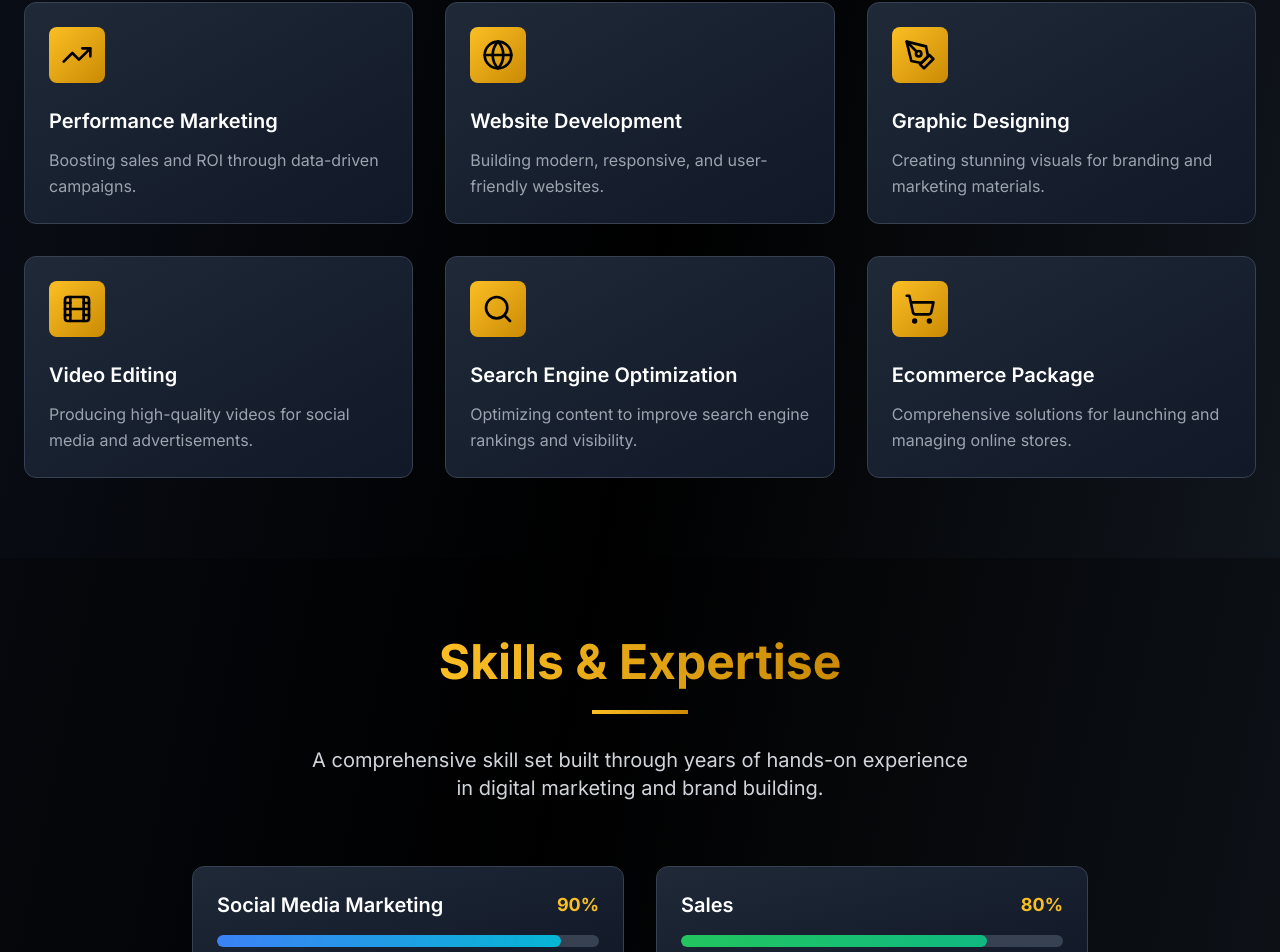
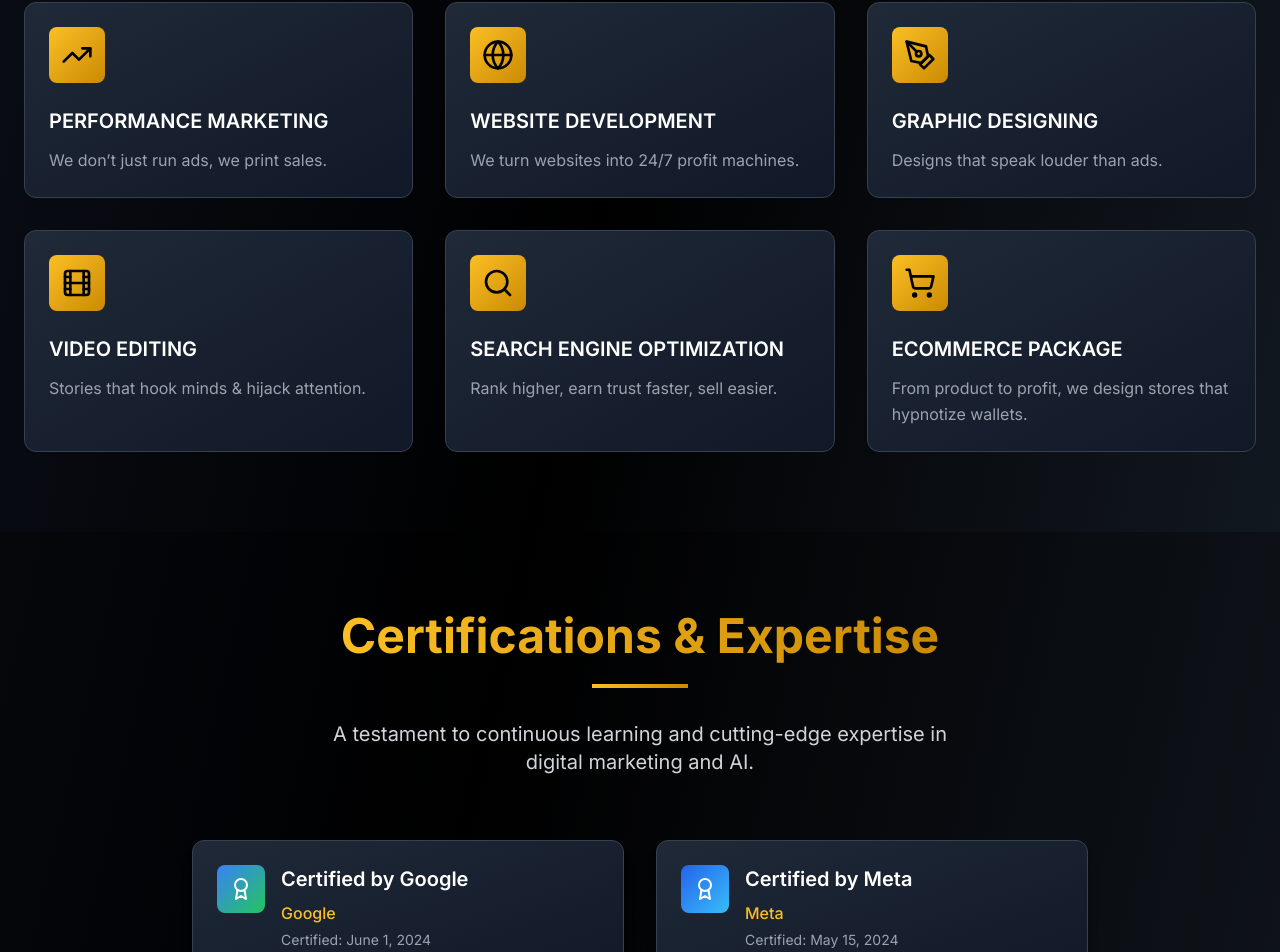
Before and after one commit to moeezahmadkhan/ShahzaibPortfolio, a React (Vite) app: page / in a window 1280 px wide. Shown: the part 2810-3762 px from the top of the page. Built offline with nearby package versions, Linux system fonts and the light colour scheme.

Commit message:
Update experience and skills sections

```diff
--- a/src/App.tsx
+++ b/src/App.tsx
@@ -2,7 +2,7 @@ import React from 'react';
 import Header from './components/Header';
 import Hero from './components/Hero';
 import About from './components/About';
-import Skills from './components/Skills';
+// import Skills from './components/Skills';
 import Experience from './components/Experience';
 import Certifications from './components/Certifications';
 import Contact from './components/Contact';
@@ -17,7 +17,7 @@ function App() {
       <About />
       <Experience />
       <Services />
-      <Skills />
+      {/* <Skills /> */}
       <Certifications />
       <Contact />
       <Footer />
--- a/src/components/Certifications.tsx
+++ b/src/components/Certifications.tsx
@@ -3,6 +3,20 @@ import { GraduationCap, Award, BookOpen, Brain } from 'lucide-react';
 
 const Certifications = () => {
   const certifications = [
+    {
+      title: "Certified by Google",
+      institution: "Google",
+      date: "Certified: June 1, 2024", // Example date
+      icon: <Award className="w-6 h-6" />,
+      color: "from-blue-500 to-green-500" // Example colors for Google
+    },
+    {
+      title: "Certified by Meta",
+      institution: "Meta",
+      date: "Certified: May 15, 2024", // Example date
+      icon: <Award className="w-6 h-6" />,
+      color: "from-blue-600 to-sky-400" // Example colors for Meta
+    },
     {
       title: "Advanced Digital Marketing Program",
       institution: "NIAIS (Arfa Tower Lahore)",
@@ -92,3 +106,6 @@ const Certifications = () => {
 };
 
 export default Certifications;
+
+// This video explains how to use the `map()` function to render lists in React, which is a core concept used in your code. [How to Render Lists Using map() in React](https://www.youtube.com/watch?v=skMXlZfX8qo)
+// http://googleusercontent.com/youtube_content/0
--- a/src/components/Services.tsx
+++ b/src/components/Services.tsx
@@ -5,33 +5,33 @@ const Services: React.FC = () => {
   const services = [
     {
       icon: <TrendingUp className="w-8 h-8" />,
-      title: "Performance Marketing",
-      description: "Boosting sales and ROI through data-driven campaigns."
+      title: "PERFORMANCE MARKETING",
+      description: "We don’t just run ads, we print sales."
     },
     {
       icon: <Globe className="w-8 h-8" />,
-      title: "Website Development",
-      description: "Building modern, responsive, and user-friendly websites."
+      title: "WEBSITE DEVELOPMENT",
+      description: "We turn websites into 24/7 profit machines."
     },
     {
       icon: <PenTool className="w-8 h-8" />,
-      title: "Graphic Designing",
-      description: "Creating stunning visuals for branding and marketing materials."
+      title: "GRAPHIC DESIGNING",
+      description: "Designs that speak louder than ads."
     },
     {
       icon: <Film className="w-8 h-8" />,
-      title: "Video Editing",
-      description: "Producing high-quality videos for social media and advertisements."
+      title: "VIDEO EDITING",
+      description: "Stories that hook minds & hijack attention."
     },
     {
       icon: <Search className="w-8 h-8" />,
-      title: "Search Engine Optimization",
-      description: "Optimizing content to improve search engine rankings and visibility."
+      title: "SEARCH ENGINE OPTIMIZATION",
+      description: "Rank higher, earn trust faster, sell easier."
     },
     {
       icon: <ShoppingCart className="w-8 h-8" />,
-      title: "Ecommerce Package",
-      description: "Comprehensive solutions for launching and managing online stores."
+      title: "ECOMMERCE PACKAGE",
+      description: "From product to profit, we design stores that hypnotize wallets."
     }
   ];
 
--- a/src/components/Skills.tsx
+++ b/src/components/Skills.tsx
@@ -1,72 +1,72 @@
-import React from 'react';
+// import React from 'react';
 
-const Skills = () => {
-  const skills = [
-    { name: 'Social Media Marketing', percentage: 90, color: 'from-blue-500 to-cyan-500' },
-    { name: 'Sales', percentage: 80, color: 'from-green-500 to-emerald-500' },
-    { name: 'E-commerce', percentage: 70, color: 'from-purple-500 to-violet-500' },
-    { name: 'Branding', percentage: 70, color: 'from-amber-500 to-yellow-500' },
-    { name: 'Content Creation', percentage: 70, color: 'from-pink-500 to-rose-500' }
-  ];
+// const Skills = () => {
+//   const skills = [
+//     { name: 'Social Media Marketing', percentage: 90, color: 'from-blue-500 to-cyan-500' },
+//     { name: 'Sales', percentage: 80, color: 'from-green-500 to-emerald-500' },
+//     { name: 'E-commerce', percentage: 70, color: 'from-purple-500 to-violet-500' },
+//     { name: 'Branding', percentage: 70, color: 'from-amber-500 to-yellow-500' },
+//     { name: 'Content Creation', percentage: 70, color: 'from-pink-500 to-rose-500' }
+//   ];
 
-  return (
-    <section id="skills" className="py-20 px-6 bg-black/30">
-      <div className="container mx-auto">
-        <div className="text-center mb-16">
-          <h2 className="text-4xl md:text-5xl font-bold mb-6">
-            <span className="bg-gradient-to-r from-amber-400 to-yellow-600 bg-clip-text text-transparent">
-              Skills & Expertise
-            </span>
-          </h2>
-          <div className="w-24 h-1 bg-gradient-to-r from-amber-400 to-yellow-600 mx-auto mb-8"></div>
-          <p className="text-xl text-gray-300 max-w-2xl mx-auto">
-            A comprehensive skill set built through years of hands-on experience in digital marketing and brand building.
-          </p>
-        </div>
+//   return (
+//     <section id="skills" className="py-20 px-6 bg-black/30">
+//       <div className="container mx-auto">
+//         <div className="text-center mb-16">
+//           <h2 className="text-4xl md:text-5xl font-bold mb-6">
+//             <span className="bg-gradient-to-r from-amber-400 to-yellow-600 bg-clip-text text-transparent">
+//               Skills & Expertise
+//             </span>
+//           </h2>
+//           <div className="w-24 h-1 bg-gradient-to-r from-amber-400 to-yellow-600 mx-auto mb-8"></div>
+//           <p className="text-xl text-gray-300 max-w-2xl mx-auto">
+//             A comprehensive skill set built through years of hands-on experience in digital marketing and brand building.
+//           </p>
+//         </div>
 
-        <div className="max-w-4xl mx-auto">
-          <div className="grid grid-cols-1 md:grid-cols-2 gap-8">
-            {skills.map((skill, index) => (
-              <div
-                key={index}
-                className="bg-gradient-to-br from-gray-800 to-gray-900 p-6 rounded-xl border border-gray-700 hover:border-amber-400/50 transition-all duration-300"
-              >
-                <div className="flex justify-between items-center mb-4">
-                  <h3 className="text-xl font-semibold text-white">
-                    {skill.name}
-                  </h3>
-                  <span className="text-amber-400 font-bold text-lg">
-                    {skill.percentage}%
-                  </span>
-                </div>
+//         <div className="max-w-4xl mx-auto">
+//           <div className="grid grid-cols-1 md:grid-cols-2 gap-8">
+//             {skills.map((skill, index) => (
+//               <div
+//                 key={index}
+//                 className="bg-gradient-to-br from-gray-800 to-gray-900 p-6 rounded-xl border border-gray-700 hover:border-amber-400/50 transition-all duration-300"
+//               >
+//                 <div className="flex justify-between items-center mb-4">
+//                   <h3 className="text-xl font-semibold text-white">
+//                     {skill.name}
+//                   </h3>
+//                   <span className="text-amber-400 font-bold text-lg">
+//                     {skill.percentage}%
+//                   </span>
+//                 </div>
 
-                <div className="w-full bg-gray-700 rounded-full h-3 overflow-hidden">
-                  <div
-                    className={`h-full bg-gradient-to-r ${skill.color} rounded-full transition-all duration-1000 ease-out shadow-lg`}
-                    style={{
-                      width: `${skill.percentage}%`,
-                      animation: `slideIn 1.5s ease-out ${index * 0.2}s both`
-                    }}
-                  ></div>
-                </div>
-              </div>
-            ))}
-          </div>
-        </div>
-      </div>
+//                 <div className="w-full bg-gray-700 rounded-full h-3 overflow-hidden">
+//                   <div
+//                     className={`h-full bg-gradient-to-r ${skill.color} rounded-full transition-all duration-1000 ease-out shadow-lg`}
+//                     style={{
+//                       width: `${skill.percentage}%`,
+//                       animation: `slideIn 1.5s ease-out ${index * 0.2}s both`
+//                     }}
+//                   ></div>
+//                 </div>
+//               </div>
+//             ))}
+//           </div>
+//         </div>
+//       </div>
 
-      <style jsx>{`
-        @keyframes slideIn {
-          from {
-            width: 0%;
-          }
-          to {
-            width: ${skills.map(s => s.percentage)}%;
-          }
-        }
-      `}</style>
-    </section>
-  );
-};
+//       <style jsx>{`
+//         @keyframes slideIn {
+//           from {
+//             width: 0%;
+//           }
+//           to {
+//             width: ${skills.map(s => s.percentage)}%;
+//           }
+//         }
+//       `}</style>
+//     </section>
+//   );
+// };
 
-export default Skills;
+// export default Skills;
```
